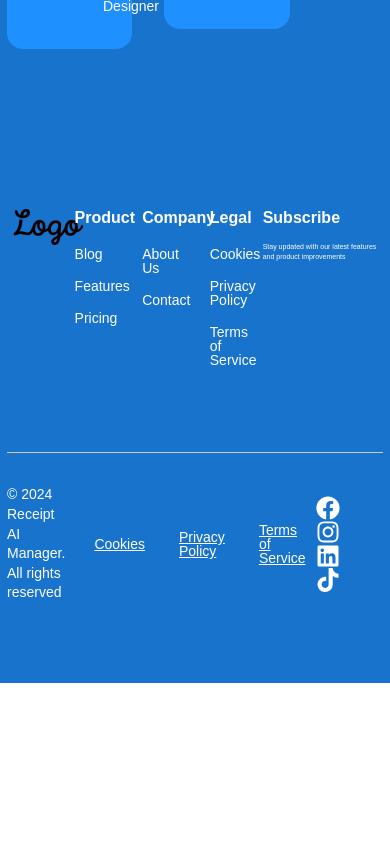
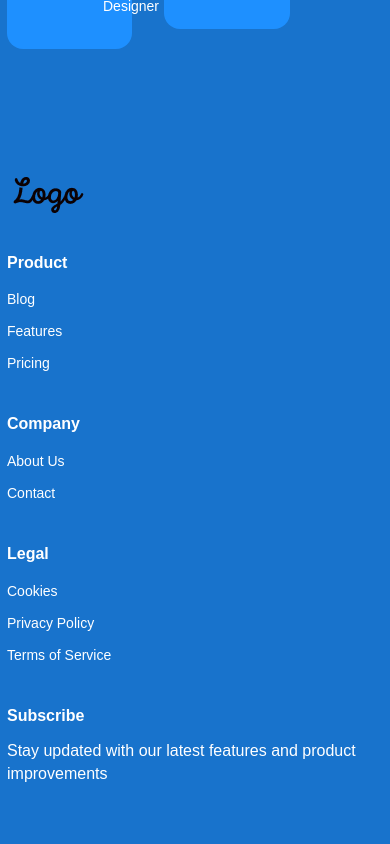
Before and after one commit to subzero783/receipt-scan, a Next.js app: page / in a window 390 px wide. Shown: the part 3340-4184 px from the top of the page. Before the commit the page ends 4023 px from the top, so only its background shows below. Built offline with nearby package versions, Linux system fonts and the light colour scheme; no server answers; a web font is replaced by a local one.

Commit message:
RSSCN-28 Finished Footer.jsx Mobile Version

```diff
--- a/assets/styles/footer.css
+++ b/assets/styles/footer.css
@@ -1,6 +1,9 @@
 .footer {
   background-color: var(--color-fifth);
   padding: 80px 0;
+  @media screen and (max-width: 576px) {
+    padding: 48px 0;
+  }
   > .container {
     > .row {
       display: flex;
@@ -8,17 +11,37 @@
       align-items: center;
       justify-content: space-between;
     }
-    &:first-of-type {
+    &.top-footer {
       > .row {
         align-items: flex-start;
         justify-content: flex-start;
-        > .col {
-          &:first-of-type {
-            margin-right: 10%;
-            width: 58%;
+        > .links-columns {
+          margin-right: 10%;
+          width: 58%;
+        }
+        > .subscribe-column {
+          width: 31%;
+        }
+        @media screen and (max-width: 991px) {
+          flex-flow: column nowrap;
+          > .links-columns {
+            width: 100%;
+            margin-bottom: 40px;
           }
-          &:last-of-type {
-            width: 31%;
+          > .subscribe-column {
+            width: 100%;
+          }
+        }
+        @media screen and (max-width: 576px) {
+          > .links-columns {
+            flex-flow: column nowrap;
+            > .col {
+              width: 100%;
+              margin-bottom: 40px;
+              &:last-of-type {
+                margin-bottom: 0;
+              }
+            }
           }
         }
       }
@@ -79,6 +102,37 @@
           }
         }
       }
+      @media screen and (max-width: 870px) {
+        > .row {
+          flex-flow: column-reverse nowrap;
+          > .copyright-column {
+            width: 100%;
+          }
+          > .social-media-column {
+            width: 100%;
+            margin-bottom: 32px;
+          }
+        }
+      }
+      @media screen and (max-width: 670px) {
+        > .row {
+          flex-flow: column-reverse nowrap;
+          > .copyright-column {
+            width: 100%;
+            flex-flow: column-reverse nowrap;
+            align-items: flex-start;
+            > a {
+              margin-bottom: 16px;
+              &:first-of-type {
+                margin-bottom: 0;
+              }
+            }
+            > p {
+              margin-top: 32px;
+            }
+          }
+        }
+      }
     }
   }
   .links-columns {
@@ -114,6 +168,7 @@
   }
   .subscribe-column {
     p {
+      font-size: 16px;
       color: var(--color-white);
     }
   }
```
